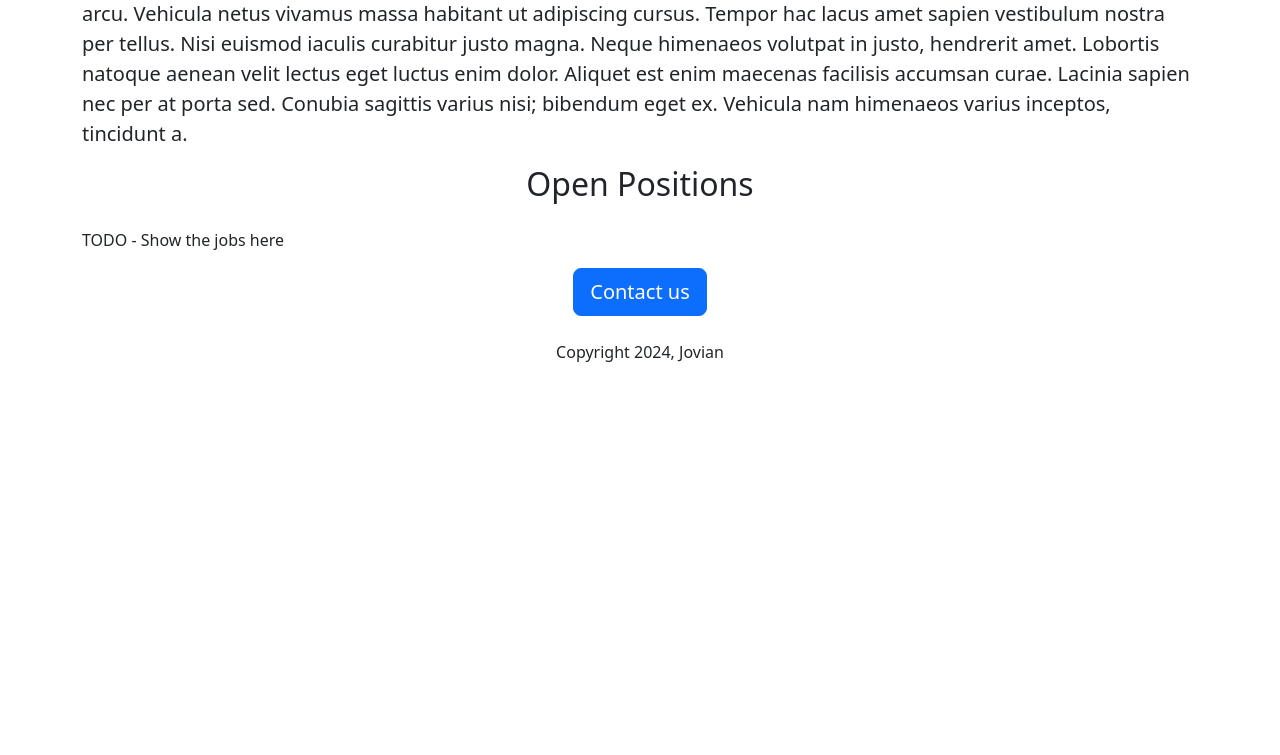
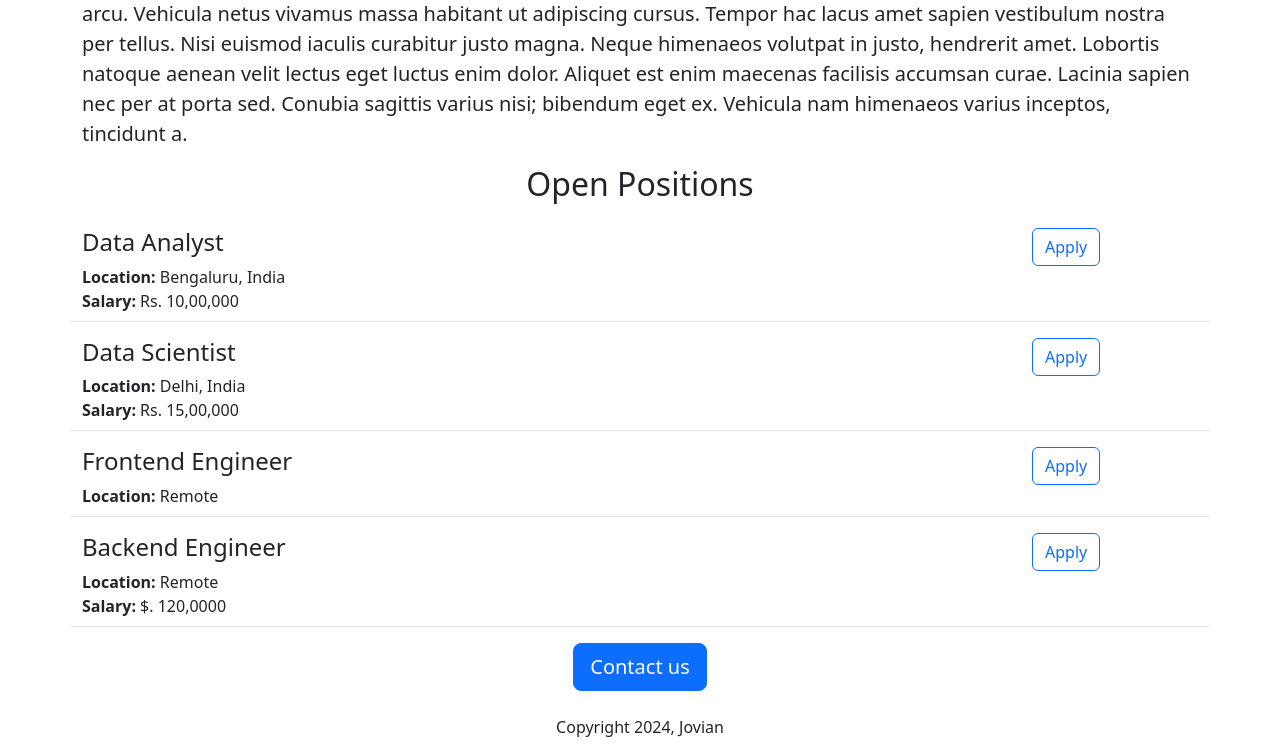
Before and after one commit to rohanshinde7/jovian-careers-website-v3, a Flask app: page / in a window 1280 px wide. Shown: the part 1015-1770 px from the top of the page. Before the commit the page ends 1377 px from the top, so only its background shows below. Run offline with Flask 3, Linux system fonts and the light colour scheme.

Commit message:
dynamic data

```diff
--- a/app.py
+++ b/app.py
@@ -1,13 +1,42 @@
-from flask import Flask, render_template
+from flask import Flask, render_template, jsonify
 
 
 app = Flask(__name__)
 
-@app.route('/')
+JOBS = [{
+  'id': 1,
+  'title': 'Data Analyst',
+  'location': 'Bengaluru, India',
+  'salary': 'Rs. 10,00,000'
+},
+{
+  'id': 2,
+  'title': 'Data Scientist',
+  'location': 'Delhi, India',
+  'salary': 'Rs. 15,00,000'
+},
+{
+  'id': 3,
+  'title': 'Frontend Engineer',
+  'location': 'Remote',
 
-def hello_world():
-  return render_template('home.html')
+},
+{
+  'id': 4,
+  'title': 'Backend Engineer',
+  'location': 'Remote',
+  'salary': '$. 120,0000'
+}
+]
 
+
+@app.route("/")
+def hello_jovian():
+    return render_template('home.html', jobs=JOBS)
+
+@app.route("/api/jobs")
+def list_jobs():
+  return jsonify(JOBS)
 
 
 print(__name__)
--- a/templates/home.html
+++ b/templates/home.html
@@ -25,8 +25,12 @@
   Nisi euismod iaculis curabitur justo magna. Neque himenaeos volutpat in justo, hendrerit amet. Lobortis natoque aenean velit lectus eget luctus enim dolor. Aliquet est enim maecenas facilisis accumsan curae. Lacinia sapien nec per at porta sed. Conubia sagittis varius nisi; bibendum eget ex. Vehicula nam himenaeos varius inceptos, tincidunt a.
   </p>
 
-  <h2 class = "text-center mt-2 mb-4" >Open Positions</h2>
-  <p >TODO - Show the jobs here </p>
+    <h2 class="text-center mt-2 mb-4">Open Positions</h2>
+    <div>
+      {% for job in jobs %}
+        {% include 'jobitem.html' %}
+      {% endfor %}
+    </div>
     <div class = "text-center";>
   <button class = "btn btn-primary btn-lg" >Contact us</button>
       <p class = "mt-4">Copyright 2024, Jovian</p>
--- /dev/null
+++ b/templates/jobitem.html
@@ -0,0 +1,15 @@
+<div class = "border-bottom row" style = "margin-bottom: 16px; padding-bottom: 8px;">
+  <div class = "col-10">
+    <h4 style = "color:rgb(120,120,120): margin-bottom: 4px; " > {{ job['title'] }}</h4>
+
+      <div><b>Location:</b> {{ job['location'] }}</div>
+
+        {% if 'salary' in job %}
+        <div><b>Salary:</b> {{ job['salary'] }}</div>
+       {% endif %}
+  </div>
+
+  <div class = "col-2">
+    <button type ="button" class = "btn btn-outline-primary float-right align-middle""> Apply </button>
+  </div>
+</div>
```
